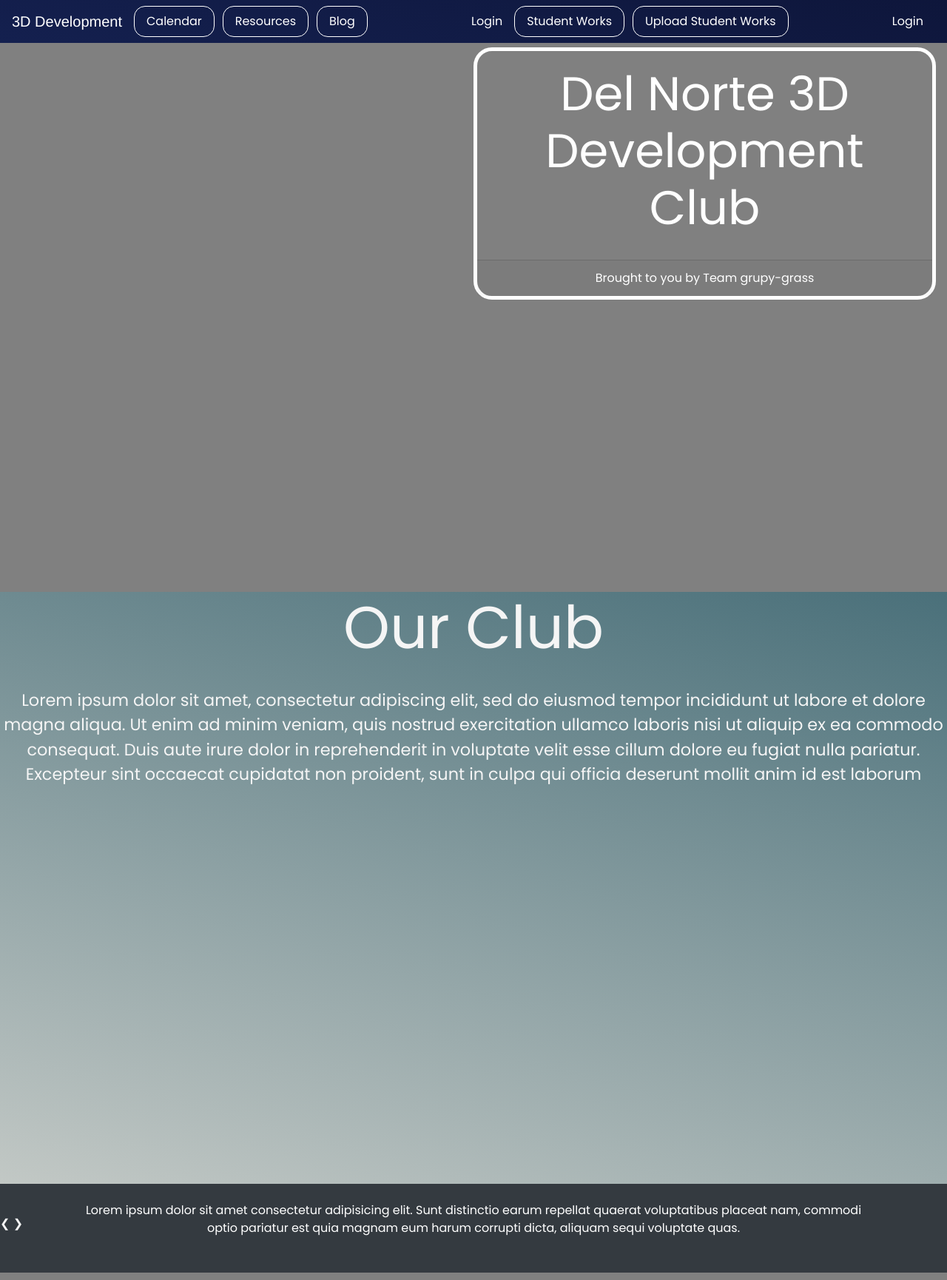
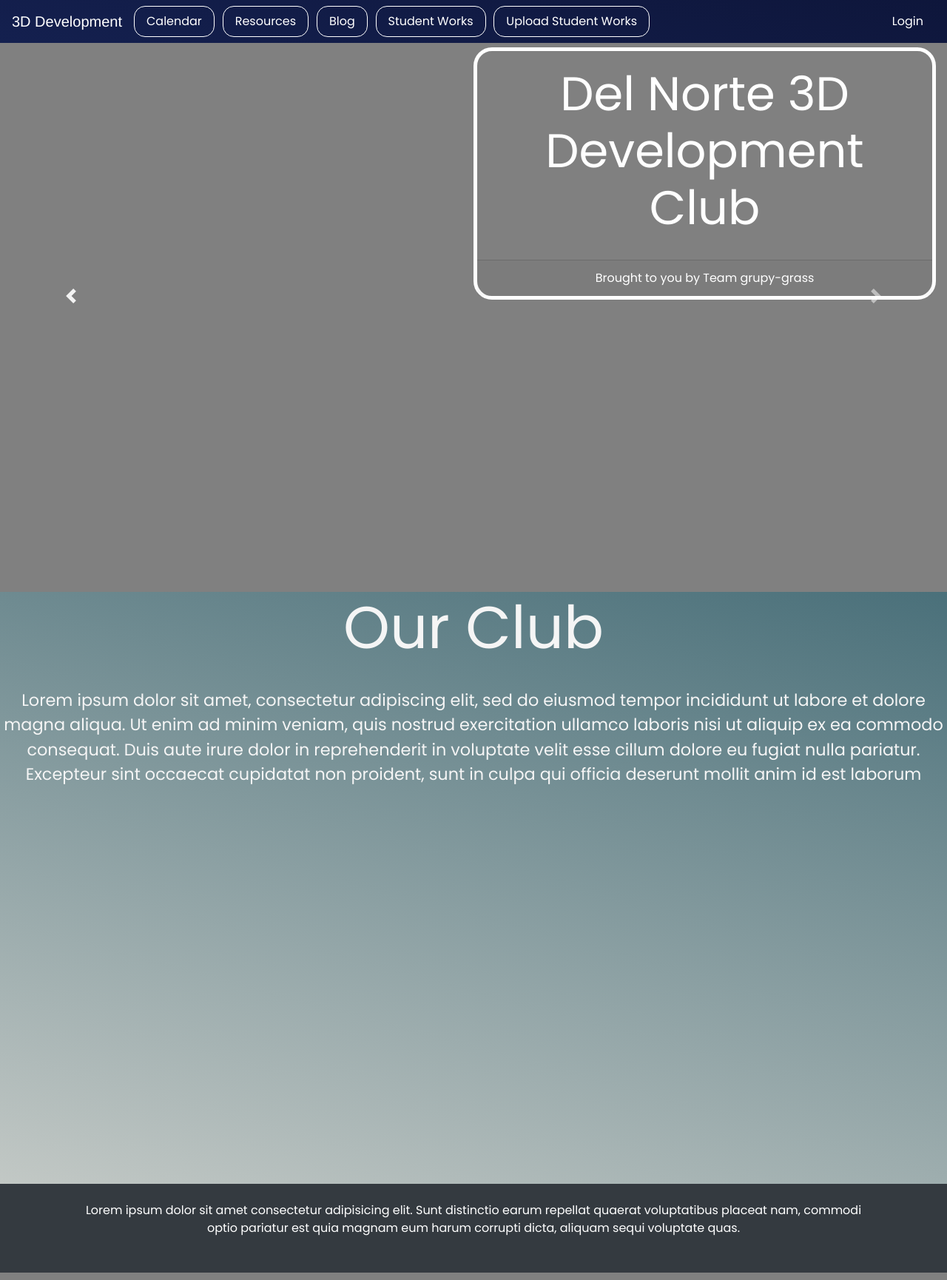
Before and after one commit to Naevey/grup-grass, a Flask app: page / in a window 1280 px wide. Shown: the whole page at 74% size. Run offline with Flask 2, Linux system fonts and the light colour scheme; a user stored in the database is signed in; some libraries are stand-ins or nearby versions.

Commit message:
more design

```diff
--- a/templates/calendar.html
+++ b/templates/calendar.html
@@ -3,5 +3,8 @@
 
 {% block body %}
 
-<iframe style='transform: scale(1.1); position: relative; display:block;' src="https://calendar.google.com/calendar/embed?src=jkh65gq54154fdi1o48fk29en4%40group.calendar.google.com&ctz=America%2FLos_Angeles" style="border: 0" width="950" height="600" frameborder="0" scrolling="no"></iframe>
+<iframe style='transform: scale(1); float:left;display:block;' src="https://calendar.google.com/calendar/embed?src=jkh65gq54154fdi1o48fk29en4%40group.calendar.google.com&ctz=America%2FLos_Angeles" style="border: 0" width="950" height="600" frameborder="0" scrolling="no"></iframe>
+<div style="float:right;">
+
+</div>
 {% endblock %}
--- a/templates/index.html
+++ b/templates/index.html
@@ -32,6 +32,14 @@
     h1{
         text-align: center;
     }
+    .carousel {
+        width:640px;
+        height:360px;
+    }
+    .carousel-inner > .item > img {
+        width:640px;
+        height:360px;
+    }
 
 </style>
 
@@ -44,24 +52,45 @@
             <div class="card-footer"> Brought to you by Team grupy-grass </div>
         </div>
     </div>
-    <div class="slideshow-container" style="padding-right: 50%; padding-bottom: 5%">
-        <div class="mySlides fade">
-            <img src="/assets/d39aaedf609e23dc3c8effd2d2b3ce49.png" style="width:100%">
+    <div id="carouselExampleControls" class="carousel slide" data-ride="carousel" style="padding-right: 50%; padding-bottom: 5%;>
+        <div class="carousel-inner">
+            <div class="carousel-item active">
+                <img class="d-block w-25" src="/assets/d39aaedf609e23dc3c8effd2d2b3ce49.png" alt="First slide">
+            </div>
+            <div class="carousel-item">
+                <img class="d-block w-25" src="assets/medic_gaming.png" alt="Second slide">
+            </div>
+            <div class="carousel-item">
+                <img class="d-block w-25" src="assets/unknown-7.png" alt="Third slide">
+            </div>
         </div>
-        <div class="mySlides fade">
-            <img src="assets/medic_gaming.png" style="width:100%">
-        </div>
-        <div class="mySlides fade">
-            <img src="unknown-7.png" style="width:100%">
-        </div>
-        <a class="prev" onclick="plusSlides(-1)">&#10094;</a>
-        <a class="next" onclick="plusSlides(1)">&#10095;</a>
+        <a class="carousel-control-prev" href="#carouselExampleControls" role="button" data-slide="prev">
+            <span class="carousel-control-prev-icon" aria-hidden="true"></span>
+            <span class="sr-only">Previous</span>
+        </a>
+        <a class="carousel-control-next" href="#carouselExampleControls" role="button" data-slide="next">
+            <span class="carousel-control-next-icon" aria-hidden="true"></span>
+            <span class="sr-only">Next</span>
+        </a>
     </div>
-    <div style="text-align:center">
-        <span class="dot" onclick="currentSlide(1)"></span>
-        <span class="dot" onclick="currentSlide(2)"></span>
-        <span class="dot" onclick="currentSlide(3)"></span>
-    </div>
+{#    <div class="slideshow-container" style="padding-right: 50%; padding-bottom: 5%">#}
+{#        <div class="mySlides fade">#}
+{#            <img src="/assets/d39aaedf609e23dc3c8effd2d2b3ce49.png" style="width:100%">#}
+{#        </div>#}
+{#        <div class="mySlides fade">#}
+{#            <img src="assets/medic_gaming.png" style="width:100%">#}
+{#        </div>#}
+{#        <div class="mySlides fade">#}
+{#            <img src="unknown-7.png" style="width:100%">#}
+{#        </div>#}
+{#        <a class="prev" onclick="plusSlides(-1)">&#10094;</a>#}
+{#        <a class="next" onclick="plusSlides(1)">&#10095;</a>#}
+{#    </div>#}
+{#    <div style="text-align:center">#}
+{#        <span class="dot" onclick="currentSlide(1)"></span>#}
+{#        <span class="dot" onclick="currentSlide(2)"></span>#}
+{#        <span class="dot" onclick="currentSlide(3)"></span>#}
+{#    </div>#}
 </section>
 <section>
     <h1>Our Club</h1>
--- a/templates/layouts/navbar.html
+++ b/templates/layouts/navbar.html
@@ -49,10 +49,9 @@
         <a class="nav-link nav-item"  href={{ url_for('calender') }}>Calendar</a>
         <a class="nav-link nav-item" href={{ url_for('greet') }}>Resources</a>
         <a class="nav-link nav-item" href={{ url_for('blog') }}>Blog</a>
-        <a class="nav-link nav navbar-nav ml-auto" style="color: white" href={{ url_for('crud.crud_login') }}>Login</a>
         <a class="nav-link nav-item" href="studentworks">Student Works</a>
         <a class="nav-link nav-item" href="upload">Upload Student Works</a>
-        <a class="nav-link nav navbar-nav ml-auto" style="color: white" href="crud/login">Login</a>
+        <a class="nav-link nav navbar-nav ml-auto" style="color: white" href={{ url_for('crud.crud_login') }}>Login</a>
 
     </div>
     <div>
```
